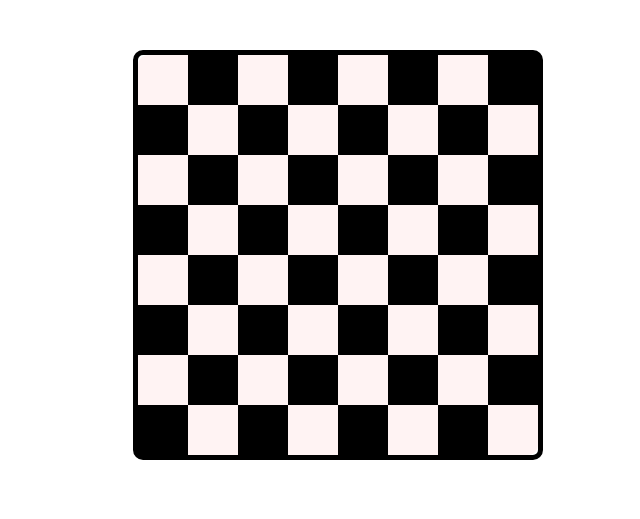
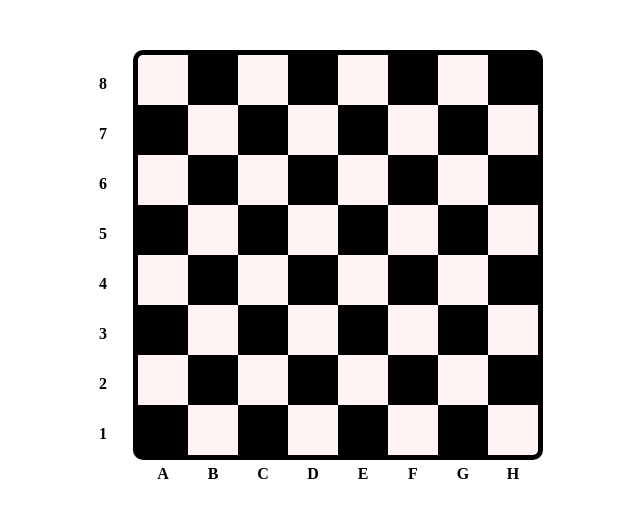
Before and after one commit to miller-time/chess.js, a plain HTML site: page index.html in a window 1280 px wide. Shown: the whole page, without its empty margins (302-942 px from the left). Drawn offline with Linux system fonts and the light colour scheme.

Commit message:
render the coordinates

```diff
--- a/js/board.js
+++ b/js/board.js
@@ -1,3 +1,6 @@
+var XLABELS = [ "A", "B", "C", "D", "E", "F", "G", "H" ];
+var YLABELS = [   8,   7,   6,   5,   4,   3,   2,   1 ];
+
 var Square = function(x, y) {
     this.x = x;
     this.y = y;
@@ -15,6 +18,7 @@ var Square = function(x, y) {
 	return this._element;
     };
     this.element();
+    this.piece = undefined;
 }
 
 var Board = function() {
@@ -23,6 +27,24 @@ var Board = function() {
 	for (var j = 0; j < 8; j++) {
 	    this.squares.push(new Square(i, j));
 	}
+    }
+    for (var m = 0; m < 8; m++) {
+	var coord = $("<div />").css({
+	    top: 20+m*50 + "px"
+	});
+	coord.addClass("square");
+	coord.addClass("number-coord");
+	coord.html("<b>"+YLABELS[m]+"</b>");
+	$("#board").append(coord);
+    }
+    for (var n = 0; n < 8; n++) {
+	var coord = $("<div />").css({
+	    left: n*50 + "px"
+	});
+	coord.addClass("square");
+	coord.addClass("letter-coord");
+	coord.html("<b>"+XLABELS[n]+"</b>");
+	$("#board").append(coord);
     }
     this.getSquare = function(i, j) {
 	for (var k = 0; k < this.squares.length; k++) {
--- a/style.css
+++ b/style.css
@@ -30,3 +30,13 @@
 .white {
     background-color: #FFF3F3;
 }
+
+.letter-coord {
+    bottom: -60px;
+    text-align: center;
+}
+
+.number-coord {
+    left: -60px;
+    text-align: center;
+}
```
